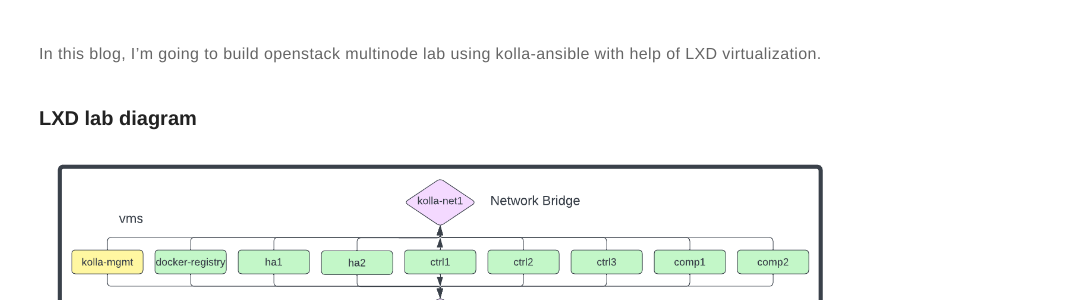
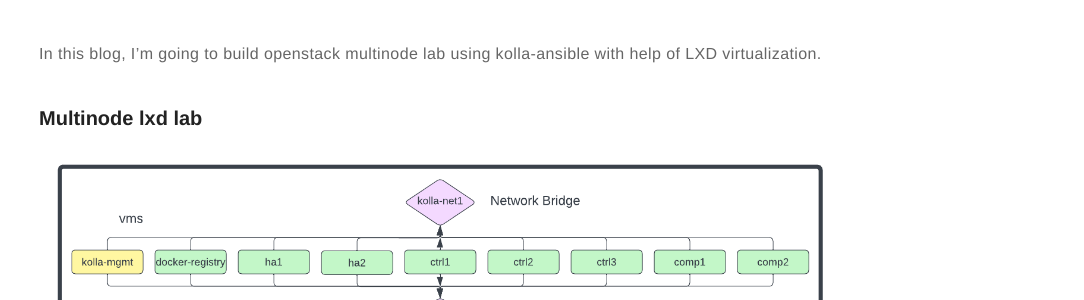
Before and after one commit to satishdotpatel/satishdotpatel.github.io, a Jekyll site: the page built from _posts/2023-07-02-build-multinode-kolla-lab-using-lxd.markdown, in a window 1280 px wide and 900 px high. Shown: the part 407-707 px from the top of the window, without its empty margins (196-1280 px from the left). Built offline with Jekyll 4.4.1, drawn with Linux system fonts in a browser that asks for light colours; comment, search, counter and statistics services are not loaded.

Commit message:
LXD kolla multinode lab

```diff
--- a/_posts/2023-07-02-build-multinode-kolla-lab-using-lxd.markdown
+++ b/_posts/2023-07-02-build-multinode-kolla-lab-using-lxd.markdown
@@ -19,7 +19,7 @@
 
 In this blog, I'm going to build openstack multinode lab using kolla-ansible with help of LXD virtualization.
 
-### LXD lab diagram
+### Multinode lxd lab
 
 ![<img>](/assets/images/2023-07-02-build-multinode-kolla-lab-using-lxd/lxd-kolla-lab.png){: width="800" }
 
```
